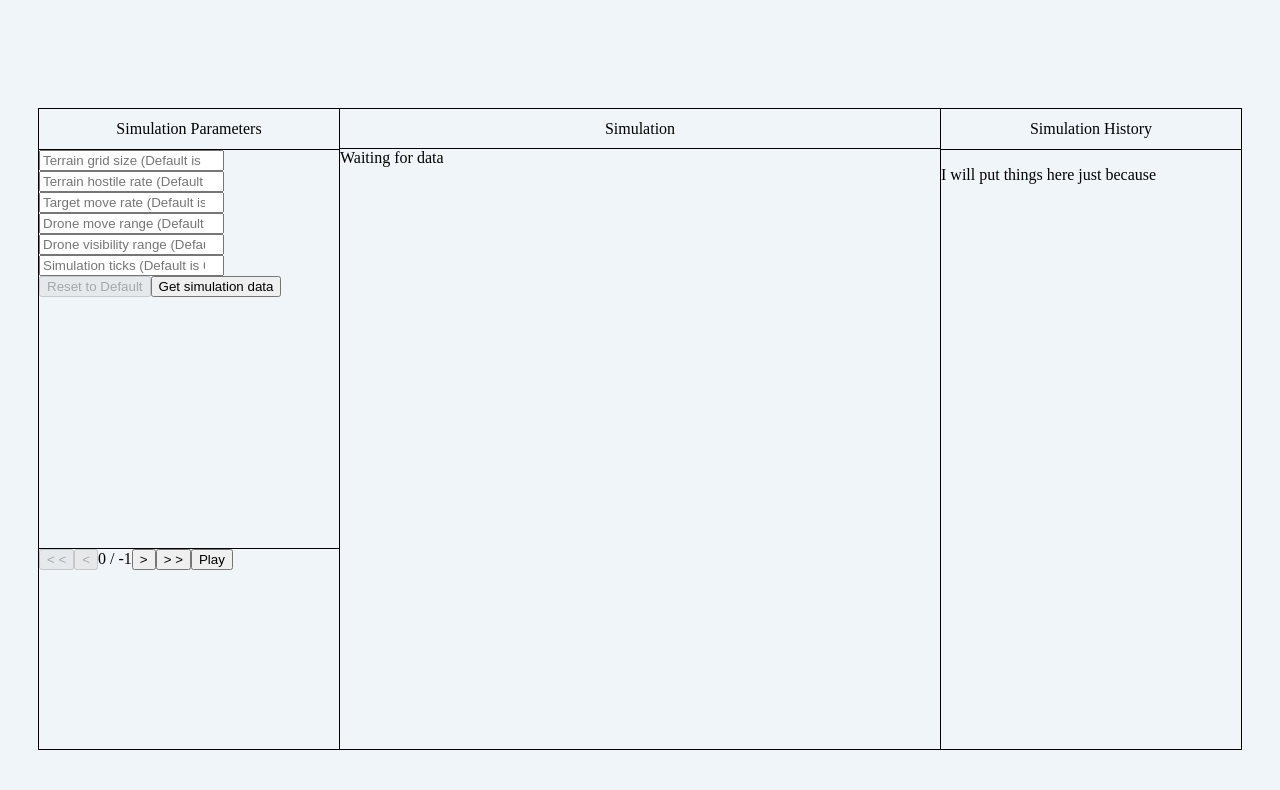
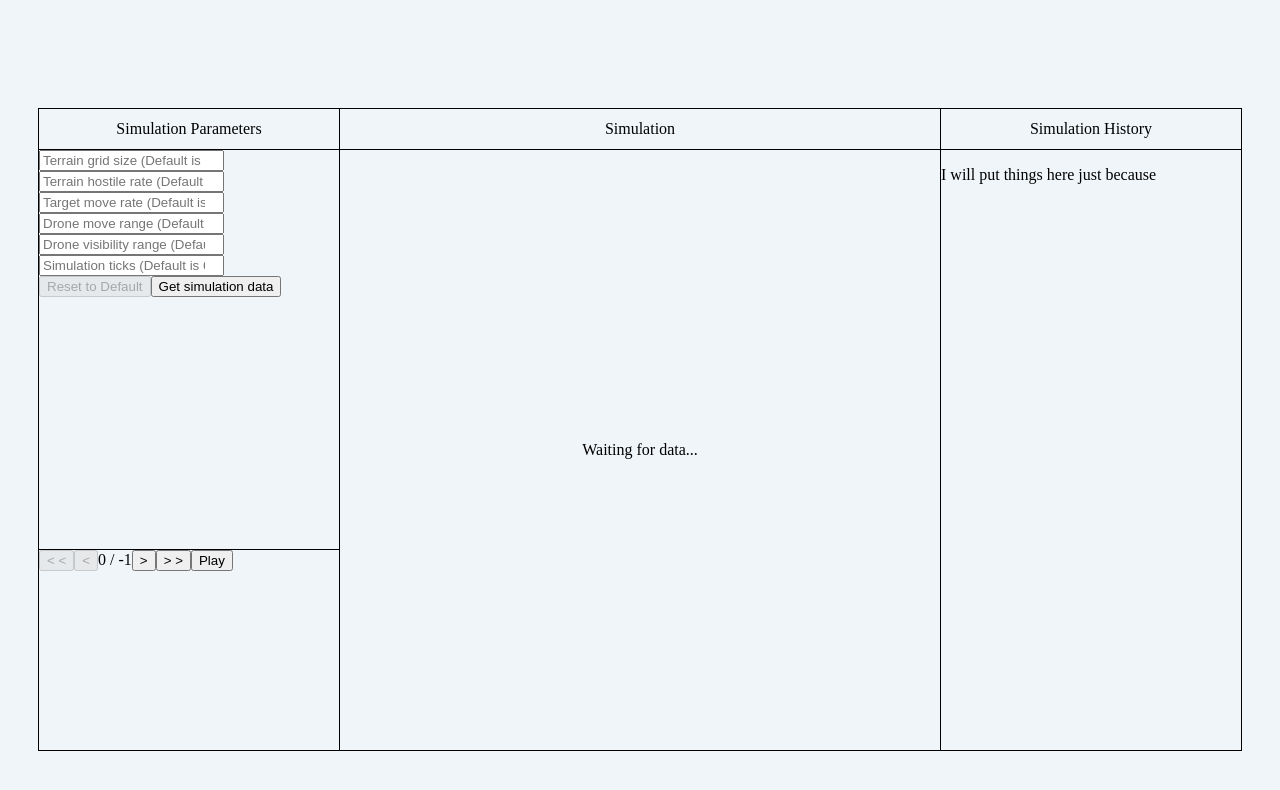
Before and after one commit to ZachFleck42/Drone-Mission-Simulator, a React (Create React App) app in the folder frontend/: page / in a window 1280 px wide. Shown: the top 790 px of the page. Built offline with nearby package versions, Linux system fonts and the light colour scheme; the HTML template or start-up script is replaced by a standard one.

Commit message:
Continues to tweak CSS

```diff
--- a/frontend/src/App.css
+++ b/frontend/src/App.css
@@ -9,6 +9,7 @@ html {
 }
 
 .simulator {
+	max-height: 641px;
 	margin-top: 100px;
 	border: 1px solid black;
 	display: flex;
@@ -50,14 +51,16 @@ html {
 }
 
 .sim-inputs {
-	height: 398px;
+	height: 400px;
 	border-bottom: 1px solid black;
 }
 
 .sim-canvas {
-	width: 100%;
 	height: 100%;
 	max-height: 600px;
+	display: flex;
+	justify-content: center;
+	align-items: center;
 }
 
 .frame-buttons {
@@ -72,14 +75,9 @@ html {
 }
 
 .grid-display {
-	margin-top: 20px;
 	display: flex;
 	flex-direction: column;
 	align-items: center;
-}
-
-.grid-container {
-	border: 1px solid #333;
 }
 
 .grid-row {
--- a/frontend/src/App.tsx
+++ b/frontend/src/App.tsx
@@ -44,7 +44,7 @@ function App() {
 					<div className="sim-display-header">Simulation</div>
 					<div className="sim-canvas">
 						{apiData.length <= 0 ? (
-							<span>Waiting for data</span>
+							<div>Waiting for data...</div>
 						) : (
 							<>
 								{threeD ? (
--- a/frontend/src/components/GridDisplay.tsx
+++ b/frontend/src/components/GridDisplay.tsx
@@ -25,7 +25,6 @@ function GridDisplay({
 
 	return (
 		<div className="grid-display">
-			<div className="grid-container">
 			{currentGrid.map((row, rowIndex) => (
 				<div className="grid-row" key={rowIndex}>
 					{row.map((cell, colIndex) => {
@@ -36,11 +35,11 @@ function GridDisplay({
 						const isCellVisible = visibleTiles.some(
 							([x, y]) => rowIndex === x && colIndex === y,
 						);
-							const cellClassName = `grid-cell${
-								cell.hostile ? ' hostile' : ''
-							}${isCellVisible ? ' visible' : ''}${
-								isCellVisible && cell.hostile ? ' visible-hostile' : ''
-							}${isTargetCell ? ' target' : ''}`;
+						const cellClassName = `grid-cell${cell.hostile ? ' hostile' : ''}${
+							isCellVisible ? ' visible' : ''
+						}${isCellVisible && cell.hostile ? ' visible-hostile' : ''}${
+							isTargetCell ? ' target' : ''
+						}`;
 						return (
 							<div className={cellClassName} key={colIndex}>
 								{isTargetCell ? 'T' : ''}
@@ -51,7 +50,6 @@ function GridDisplay({
 				</div>
 			))}
 		</div>
-		</div>
 	);
 }
 
```
Lines whose indentation alone changed are shown as unchanged.
